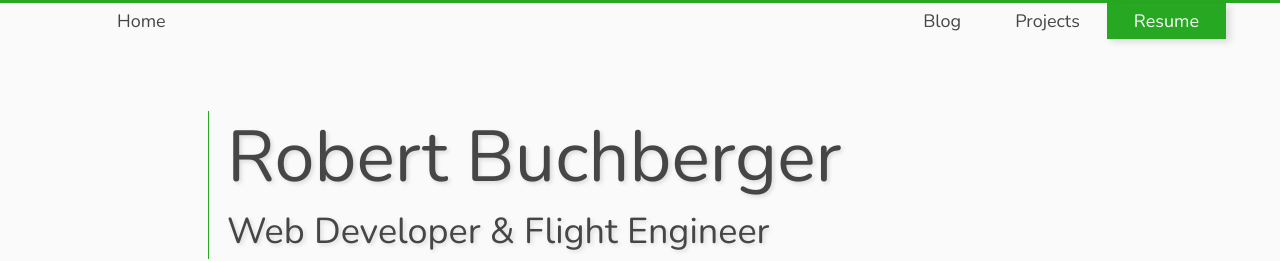
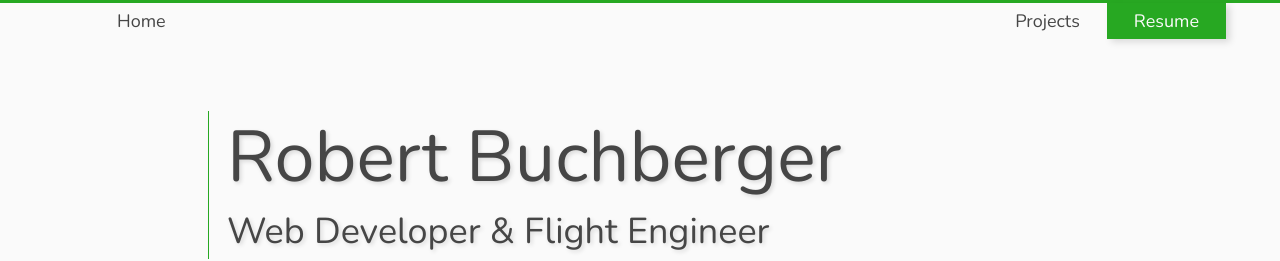
Before and after one commit to rbuchberger/robert-buchberger.com, a Jekyll site: the page built from resume.html, in a window 1280 px wide and 900 px high. Shown: the top 261 px of the window. Built offline with Jekyll 4.4.1, drawn with Linux system fonts in a browser that asks for light colours.

```diff
--- a/_includes/site_header.html
+++ b/_includes/site_header.html
@@ -1,8 +1,8 @@
 <nav class="main">
     <ul>
         <li {% if page.url == "/" %}class="active"{% endif %}><a href="/">Home</a></li>
-        <li {% if page.url contains "blog" %}class="active"{% endif %}><a href="/blog/">Blog</a></li>
-        <li {% if page.url contains "projects" %}class="active"{% endif %}><a href="/projects/">Projects</a></li>
-        <li {% if page.url contains "resume" %}class="active"{% endif %}><a href="/resume/">Resume</a></li>
+        {% comment %} <li {% if page.url contains "blog" %}class="active"{% endif %}><a href="blog.html">Blog</a></li> {% endcomment %}
+        <li {% if page.url contains "projects" %}class="active"{% endif %}><a href="projects.html">Projects</a></li>
+        <li {% if page.url contains "resume" %}class="active"{% endif %}><a href="resume.html">Resume</a></li>
     </ul>
 </nav>
--- a/resume.html
+++ b/resume.html
@@ -1,5 +1,4 @@
 ---
-permalink: /resume/
 ---
 <article class="resume">
 
```
Also changed, not shown: s3_website.yml (added, +67 -0 lines).
